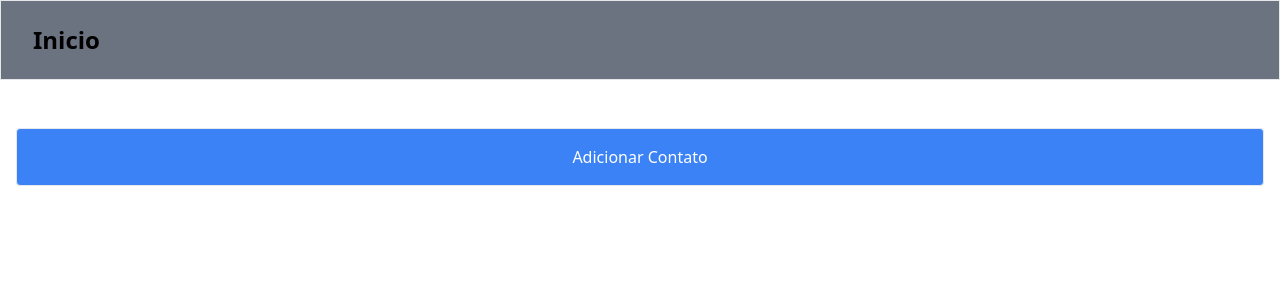
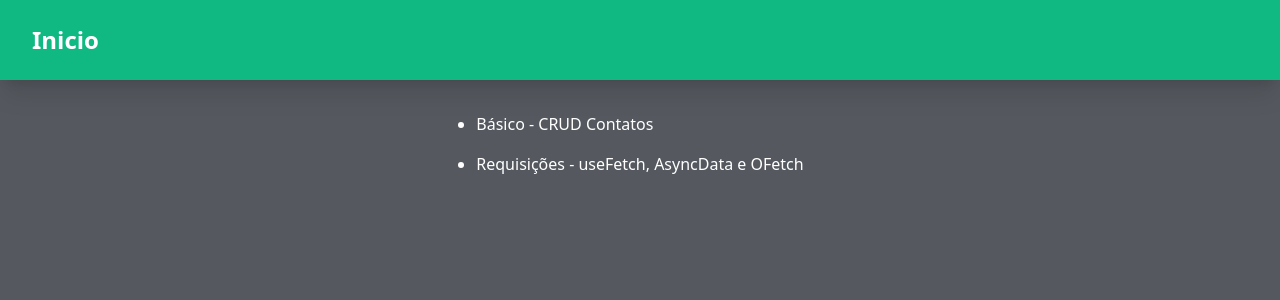
Before and after one commit to guilhermectprado/Aprendendo-Nuxt, a Nuxt app: page / in a window 1280 px wide. Shown: the top 300 px of the page. Built offline with nearby package versions, Linux system fonts and the light colour scheme.

Commit message:
ajustar paginacao

```diff
--- a/app.vue
+++ b/app.vue
@@ -1,14 +1,16 @@
 <template>
-  <div class="w-full h-full">
-    <header class="w-full h-20 border bg-gray-500 flex items-center pl-8">
-      <h1 class="text-2xl font-bold cursor-pointer" @click="paraInicio">
-        Inicio
-      </h1>
-    </header>
-    <main class="w-full h-full pt-4 px-4">
+  <header
+    class="h-20 bg-emerald-500 flex items-center pl-8 shadow-xl text-white"
+  >
+    <h1 class="text-2xl font-bold cursor-pointer" @click="paraInicio">
+      Inicio
+    </h1>
+  </header>
+  <main class="flex flex-row justify-center items-center py-8">
+    <div class="w-full max-w-4xl">
       <NuxtPage />
-    </main>
-  </div>
+    </div>
+  </main>
 </template>
 
 <script setup>
@@ -18,3 +20,36 @@ const paraInicio = () => {
   router.push("/");
 };
 </script>
+
+<style>
+* {
+  margin: 0;
+  padding: 0;
+  box-sizing: border-box;
+}
+
+html,
+body {
+  width: 100dvw;
+  height: 100dvh;
+  background-color: #55595f;
+  scroll-behavior: smooth;
+}
+
+::-webkit-scrollbar {
+  width: 8px;
+  height: 8px;
+}
+
+::-webkit-scrollbar-track {
+  background: #ffffff;
+}
+
+::-webkit-scrollbar-thumb {
+  background: #10b981;
+}
+
+::-webkit-scrollbar-thumb:hover {
+  background: #0a704e;
+}
+</style>
--- a/components/ListItems.vue
+++ b/components/ListItems.vue
@@ -2,11 +2,11 @@
   <div
     class="w-full p-4 border border-gray-200 rounded flex items-center justify-between"
   >
-    <span class="text-xl font-semibold">
+    <div class="w-[85%]">
       <slot />
-    </span>
+    </div>
 
-    <div class="w-32 space-x-2">
+    <div class="w-[15%]">
       <slot name="actions" />
     </div>
   </div>
--- a/components/UI/Input.vue
+++ b/components/UI/Input.vue
@@ -1,18 +1,16 @@
 <template>
-  <div>
   <fieldset class="w-full p-1 flex flex-col gap-2 my-2">
-      <label :for="props.label" class="text-lg">
+    <label :for="props.label" class="text-lg text-white">
       {{ props.label }}
       <input
         :id="props.label"
         :type="props.type"
         :value="props.modelValue"
         @input="$emit('update:modelValue', $event.target.value)"
-          class="w-full py-2 px-4 border border-gray-500 rounded"
+        class="w-full py-2 px-4 border text-black border-gray-500 rounded"
       />
     </label>
   </fieldset>
-  </div>
 </template>
 
 <script setup>
--- a/pages/formulario.vue
+++ b/pages/contatos/formulario.vue
@@ -1,12 +1,10 @@
 <template>
-  <div>
   <form @submit.prevent="saveContact">
     <UIInput label="Nome" type="texto" v-model="contato.nome" />
     <UIInput label="Email" type="mail" v-model="contato.email" />
     <UIInput label="Telefone" type="phone" v-model="contato.telefone" />
     <UIButton type="submit"> Salvar Contato </UIButton>
   </form>
-  </div>
 </template>
 
 <script setup>
@@ -41,6 +39,6 @@ const saveContact = () => {
     createContact(contato);
   }
 
-  router.push("/");
+  router.push("/contatos");
 };
 </script>
--- /dev/null
+++ b/pages/contatos/index.vue
@@ -0,0 +1,51 @@
+<template>
+  <div class="flex flex-col gap-4 text-white">
+    <ListItems v-for="contact in contacts" :key="contact.id">
+      <!-- como tem um slot default, é só por aqui, nao precisa por o template -->
+      <p class="text-md font-semibold">
+        {{ contact.nome }} | {{ contact.email }} | {{ contact.telefone }}
+      </p>
+
+      <template #actions>
+        <div class="flex flex-row justify-around">
+          <button @click="editContact(contact.id)">Editar</button>
+          <button @click="removeContact(contact.id)">Excluir</button>
+        </div>
+      </template>
+    </ListItems>
+  </div>
+
+  <UIButton @click="addContact"> Adicionar Contato </UIButton>
+</template>
+
+<!-- O Nuxt importa automatico, nao precisa por o import -->
+
+<script setup>
+const router = useRouter();
+const { contactList, deleteContact } = useContacts();
+
+useHead({
+  title: "Nome  do Site",
+  meta: [
+    { name: "descricao", content: "conteudo do site?" },
+    // Metas tags especificas por Ex: Para o Twitter
+    { name: "twitter:title", content: "Nome  do Site" },
+    // General SEO pro Google em especifico (open graph)
+    { property: "og:title", content: "Nome  do Site" },
+  ],
+});
+
+const contacts = contactList();
+
+const editContact = (id) => {
+  router.push({ path: "/contatos/formulario", query: { id } });
+};
+
+const addContact = () => {
+  router.push("/contatos/formulario");
+};
+
+const removeContact = (id) => {
+  deleteContact(id);
+};
+</script>
--- a/pages/index.vue
+++ b/pages/index.vue
@@ -1,47 +1,33 @@
 <template>
-  <div class="w-full px-2">
-    <ListItems v-for="contact in contacts" :key="contact.id">
-      {{ contact.nome }}
-      <!-- como tem um slot default, é só por aqui, nao precisa por o template -->
-
-      <template #actions>
-        <button @click="editContact(contact.id)">Editar</button>
-        <button @click="removeContact(contact.id)">Excluir</button>
-      </template>
-    </ListItems>
+  <div class="flex justify-center text-white">
+    <ul class="flex flex-col gap-4">
+      <li class="hover:text-emerald-500">
+        <NuxtLink to="/contatos"> Básico - CRUD Contatos </NuxtLink>
+      </li>
+      <li class="hover:text-emerald-500">
+        <NuxtLink to="/requisicoes">
+          Requisições - useFetch, AsyncData e OFetch
+        </NuxtLink>
+      </li>
+    </ul>
   </div>
-
-  <UIButton @click="addContact"> Adicionar Contato </UIButton>
 </template>
 
-<!-- O Nuxt importa automatico, nao precisa por o import -->
-
 <script setup>
-const router = useRouter();
-const { contactList, deleteContact } = useContacts();
-
 useHead({
   title: "Nome  do Site",
   meta: [
     { name: "descricao", content: "conteudo do site?" },
+    { name: "twitter:title", content: "Nome  do Site" },
     // Metas tags especificas por Ex: Para o Twitter
-    { name: "twitter:title", content: "Nome  do Site" },
+    { property: "og:title", content: "Nome  do Site" },
     // General SEO pro Google em especifico (open graph)
-    { property: "og:title", content: "Nome  do Site" },
   ],
 });
+</script>
 
-const contacts = contactList();
-
-const editContact = (id) => {
-  router.push({ path: "/formulario", query: { id } });
-};
-
-const addContact = () => {
-  router.push("/formulario");
-};
-
-const removeContact = (id) => {
-  deleteContact(id);
-};
-</script>
+<style scoped>
+ul > li {
+  list-style-type: disc;
+}
+</style>
```
Lines whose indentation alone changed are shown as unchanged.
